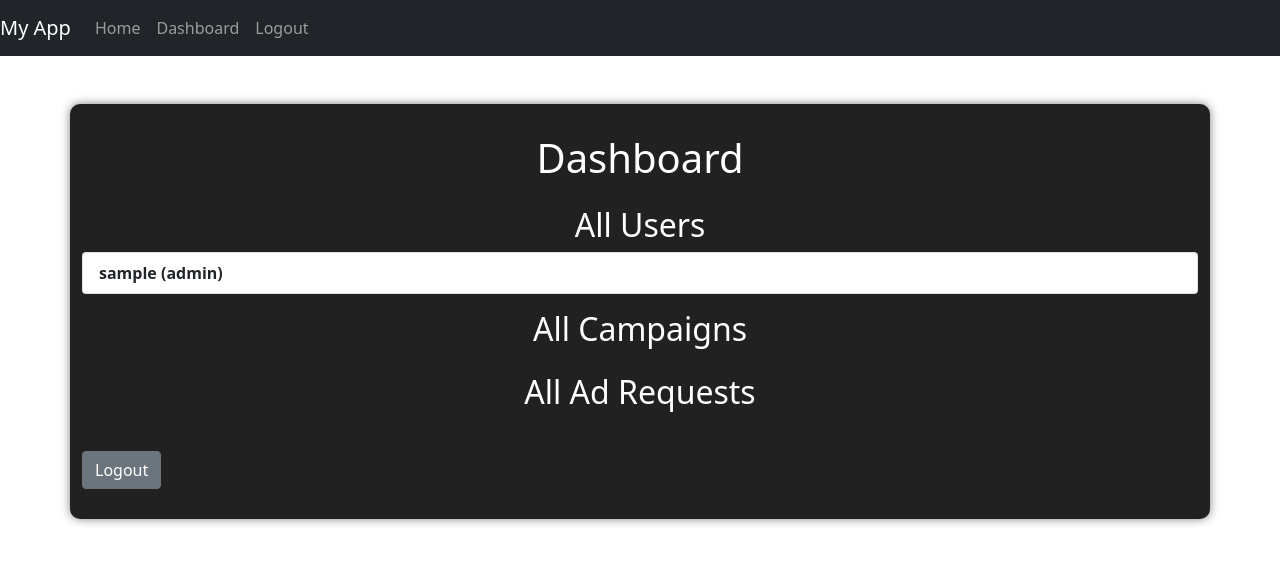
After one commit to ramsay117/influencer-platform, a Flask app: page /dashboard in a window 1280 px wide. The commit adds this page. Shown: the top 564 px of the page. Run offline with Flask 3, Linux system fonts and the light colour scheme; the visitor is signed in with stand-in values (Sample User, id 1); data comes from the database, SQL or seed files in the repository; data that the repository does not hold is empty.

```diff
--- a/app/routes.py
+++ b/app/routes.py
@@ -47,19 +47,16 @@ def register():
 def dashboard():
     if current_user.role == "sponsor":
         campaigns = Campaign.query.filter_by(sponsor_id=current_user.id).all()
-        return render_template("sponsor_dashboard.html", campaigns=campaigns)
+        return render_template("dashboard.html", campaigns=campaigns)
     elif current_user.role == "influencer":
         ad_requests = AdRequest.query.filter_by(influencer_id=current_user.id).all()
-        return render_template("influencer_dashboard.html", ad_requests=ad_requests)
-    else:  # Assuming the else condition handles 'admin' role
+        return render_template("dashboard.html", ad_requests=ad_requests)
+    elif current_user.role == "admin":
         users = User.query.all()
         campaigns = Campaign.query.all()
         ad_requests = AdRequest.query.all()
         return render_template(
-            "admin_dashboard.html",
-            users=users,
-            campaigns=campaigns,
-            ad_requests=ad_requests,
+            "dashboard.html", users=users, campaigns=campaigns, ad_requests=ad_requests
         )
 
 
@@ -86,7 +83,7 @@ def create_campaign():
 
 
 @bp.route("/create_ad_request/<int:campaign_id>", methods=["GET", "POST"])
-# @login_required
+@login_required
 def create_ad_request(campaign_id):
     form = AdRequestForm()
     form.influencer_id.choices = [
--- /dev/null
+++ b/app/templates/base.html
@@ -0,0 +1,64 @@
+<!DOCTYPE html>
+<html lang="en">
+  <head>
+    <meta charset="UTF-8" />
+    <meta name="viewport" content="width=device-width, initial-scale=1.0" />
+    <title>{% block title %}My App{% endblock %}</title>
+    <link
+      rel="stylesheet"
+      href="{{ url_for('static', filename='css/dark-theme.css') }}"
+    />
+    <link
+      href="https://cdn.jsdelivr.net/npm/bootstrap@5.1.3/dist/css/bootstrap.min.css"
+      rel="stylesheet"
+    />
+  </head>
+  <body>
+    <nav class="navbar navbar-expand-lg navbar-dark bg-dark">
+      <a class="navbar-brand" href="{{ url_for('main.index') }}">My App</a>
+      <button
+        class="navbar-toggler"
+        type="button"
+        data-toggle="collapse"
+        data-target="#navbarNav"
+        aria-controls="navbarNav"
+        aria-expanded="false"
+        aria-label="Toggle navigation"
+      >
+        <span class="navbar-toggler-icon"></span>
+      </button>
+      <div class="collapse navbar-collapse" id="navbarNav">
+        <ul class="navbar-nav mr-auto">
+          <li class="nav-item">
+            <a class="nav-link" href="{{ url_for('main.index') }}">Home</a>
+          </li>
+          <li class="nav-item">
+            <a class="nav-link" href="{{ url_for('main.dashboard') }}"
+              >Dashboard</a
+            >
+          </li>
+        </ul>
+        <ul class="navbar-nav ml-auto">
+          {% if current_user.is_authenticated %}
+          <li class="nav-item">
+            <a class="nav-link" href="{{ url_for('main.logout') }}">Logout</a>
+          </li>
+          {% else %}
+          <li class="nav-item">
+            <a class="nav-link" href="{{ url_for('main.login') }}">Login</a>
+          </li>
+          <li class="nav-item">
+            <a class="nav-link" href="{{ url_for('main.register') }}"
+              >Register</a
+            >
+          </li>
+          {% endif %}
+        </ul>
+      </div>
+    </nav>
+
+    <div class="container mt-5">{% block content %}{% endblock %}</div>
+
+    <script src="https://cdn.jsdelivr.net/npm/bootstrap@5.1.3/dist/js/bootstrap.bundle.min.js"></script>
+  </body>
+</html>
--- a/app/templates/dashboard.html
+++ b/app/templates/dashboard.html
@@ -1,20 +1,5 @@
-<!DOCTYPE html>
-<html lang="en">
-  <head>
-    <meta charset="UTF-8" />
-    <meta name="viewport" content="width=device-width, initial-scale=1.0" />
-    <title>Dashboard</title>
-    <link
-      rel="stylesheet"
-      href="{{ url_for('static', filename='css/dark-theme.css') }}"
-    />
-    <link
-      href="https://cdn.jsdelivr.net/npm/bootstrap@5.1.3/dist/css/bootstrap.min.css"
-      rel="stylesheet"
-    />
-  </head>
-  <body>
-    <div class="container mt-5">
+{% extends "base.html" %} {% block title %}Dashboard{% endblock %} {% block
+content %}
 <h1 class="text-center mb-4">Dashboard</h1>
 
 {% if current_user.role == 'sponsor' %}
@@ -32,9 +17,7 @@
   </li>
   {% endfor %}
 </ul>
-      <a
-        href="{{ url_for('main.create_campaign') }}"
-        class="btn btn-success mt-3"
+<a href="{{ url_for('main.create_campaign') }}" class="btn btn-success mt-3"
   >Create New Campaign</a
 >
 
@@ -60,6 +43,7 @@
   </li>
   {% endfor %}
 </ul>
+
 <h2 class="text-center">All Campaigns</h2>
 <ul class="list-group mb-3">
   {% for campaign in campaigns %}
@@ -69,6 +53,7 @@
   </li>
   {% endfor %}
 </ul>
+
 <h2 class="text-center">All Ad Requests</h2>
 <ul class="list-group mb-3">
   {% for ad_request in ad_requests %}
@@ -83,10 +68,5 @@
 
 {% endif %}
 
-      <a href="{{ url_for('main.logout') }}" class="btn btn-secondary mt-3"
-        >Logout</a
-      >
-    </div>
-    <script src="https://cdn.jsdelivr.net/npm/bootstrap@5.1.3/dist/js/bootstrap.bundle.min.js"></script>
-  </body>
-</html>
+<a href="{{ url_for('main.logout') }}" class="btn btn-secondary mt-3">Logout</a>
+{% endblock %}
```
Also changed, not shown: app/templates/admin_dashboard.html (added, +32 -0 lines), app/templates/influencer_dashboard.html (added, +13 -0 lines), app/templates/sponsor_dashboard.html (added, +19 -0 lines). Lines whose indentation alone changed are shown as unchanged.
